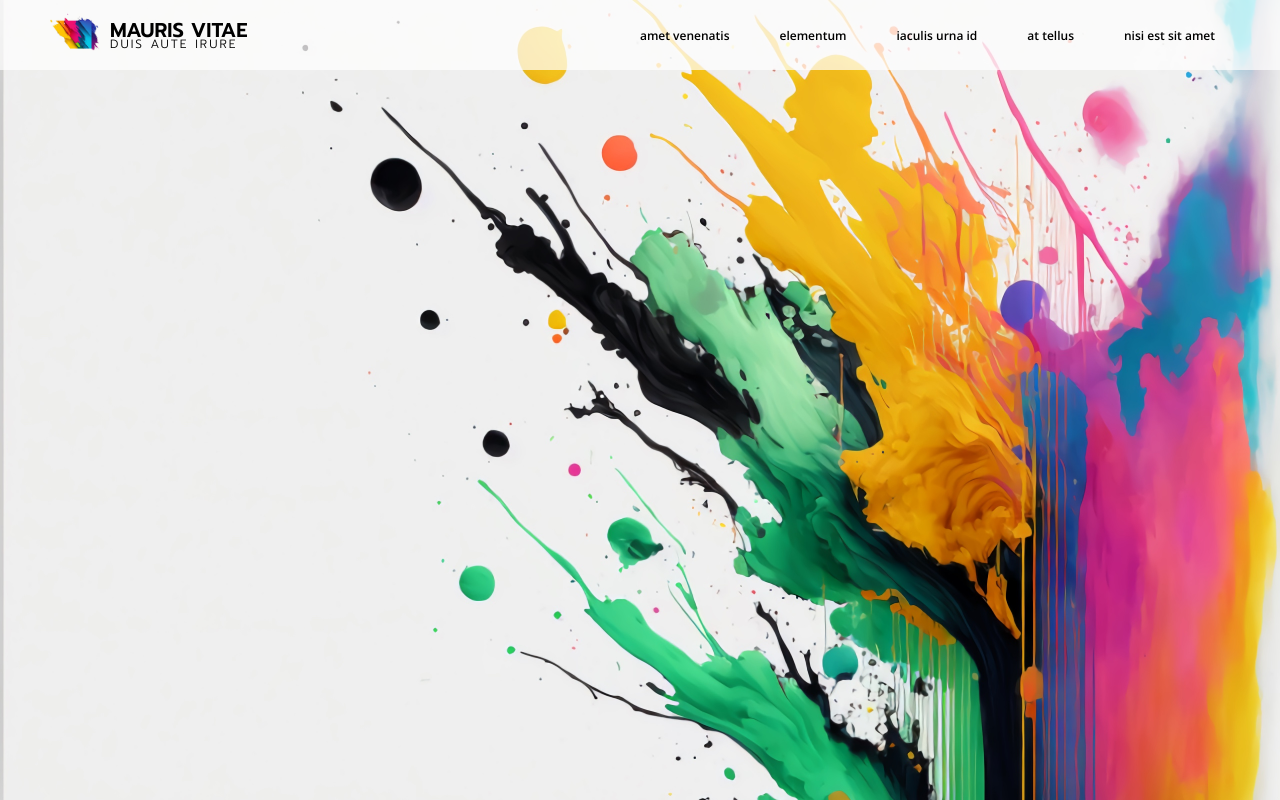
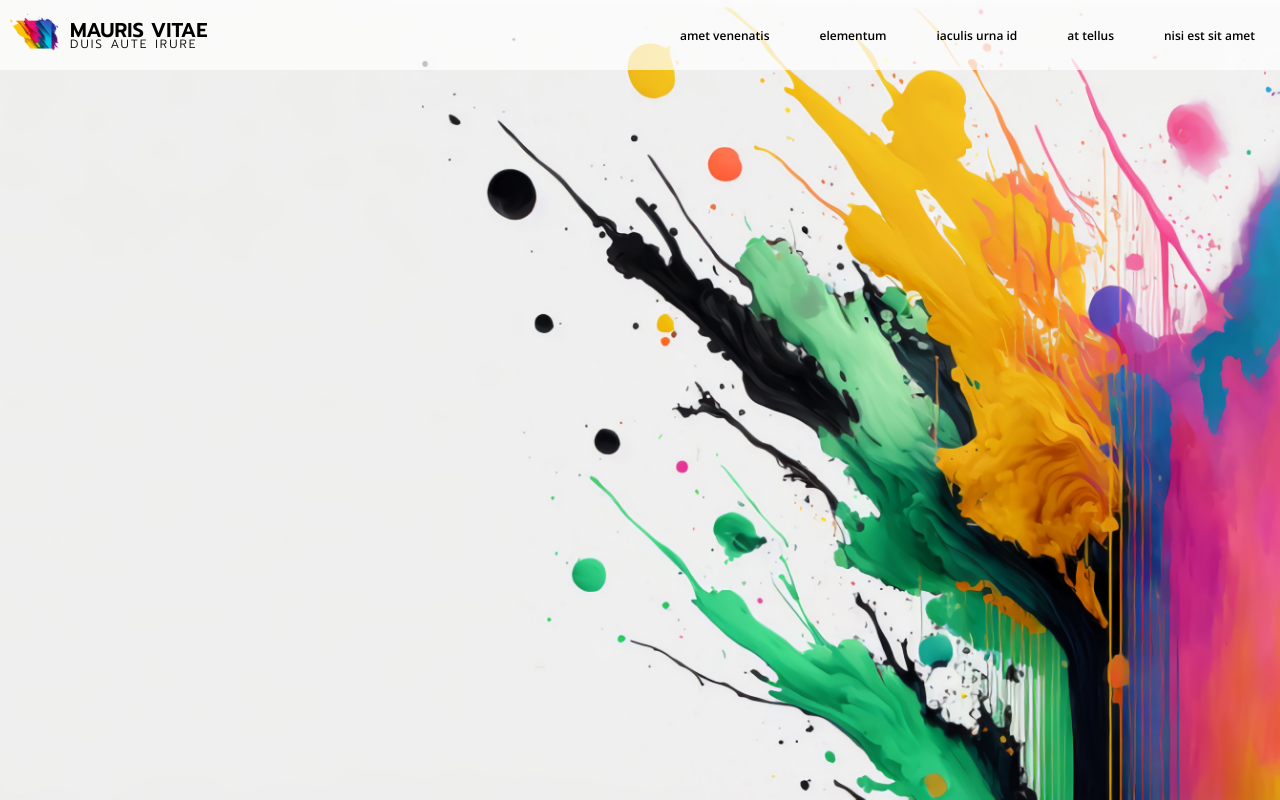
Before and after one commit to Jeff0Brewer/paint-layout, a Next.js app: page / in a window 1280 px wide. Built offline with nearby package versions, Linux system fonts and the light colour scheme.

Commit message:
tweak sizing

```diff
--- a/styles/globals.css
+++ b/styles/globals.css
@@ -1,7 +1,7 @@
 @import url('https://fonts.googleapis.com/css2?family=Open+Sans:wght@500;600&family=Prompt:wght@300;600&display=swap');
 
 :root {
-    --content-max: 1200px;
+    --content-max: 1400px;
     --vh: 100vh;
 }
 
```
Also changed, not shown: public/landing-flow.jpg.
